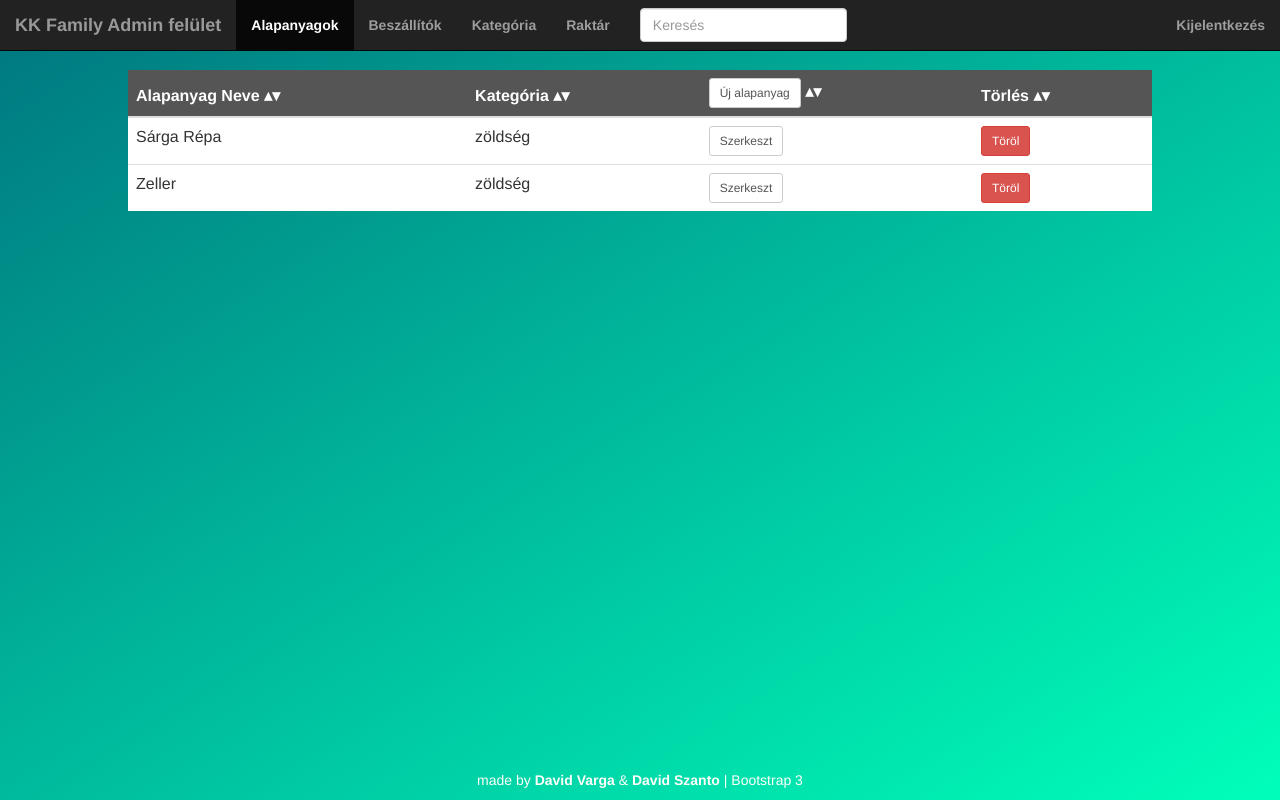
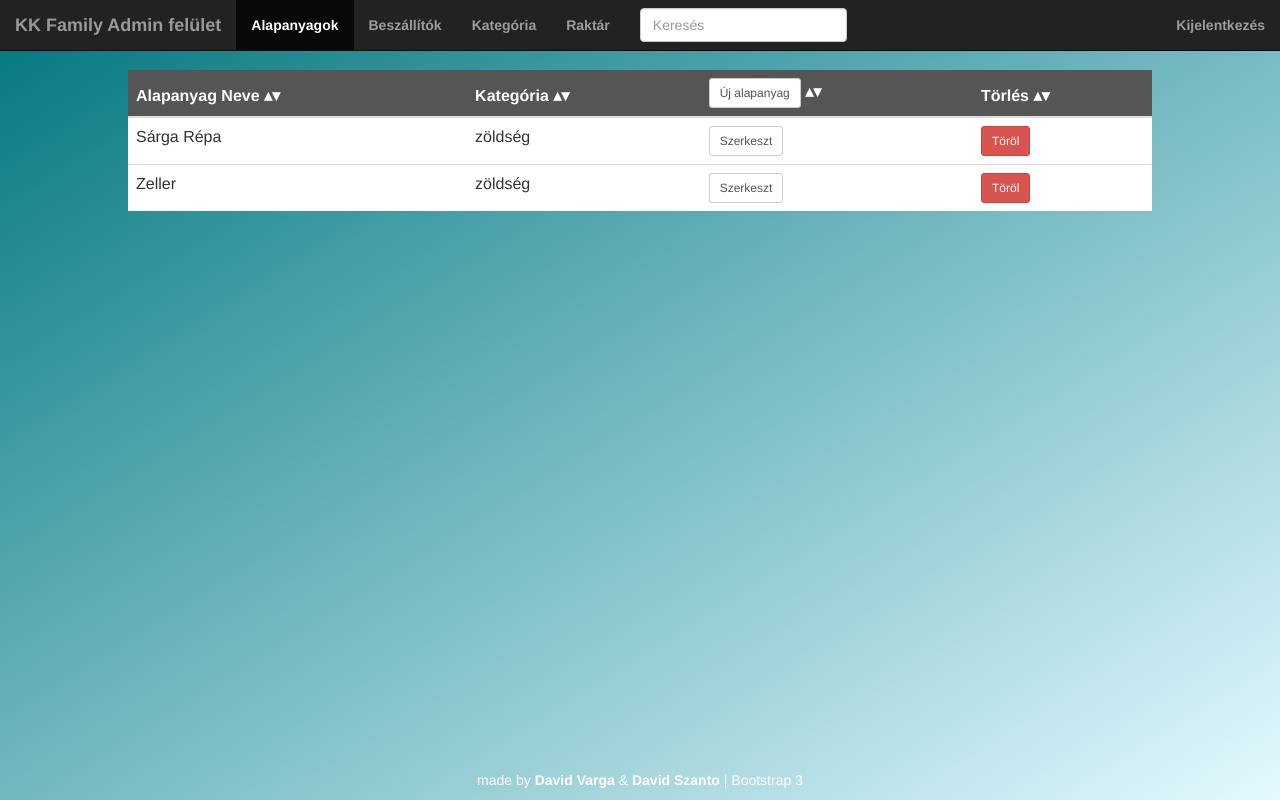
Before and after one commit to davefej/kkfamily, a PHP site: page /admin/product.php in a window 1280 px wide. Run offline with PHP 8.4, Linux system fonts and the light colour scheme; data comes from the database, SQL or seed files in the repository.

Commit message:
Hátterek megváltoztatása

```diff
--- a/css/styles.css
+++ b/css/styles.css
@@ -1,9 +1,9 @@
 body {
     background: red;
-    background: -webkit-linear-gradient(left top, #00767F, #00ffba);
-    background: -o-linear-gradient(bottom right, #00767F, #00ffba);
-    background: -moz-linear-gradient(bottom right, #00767F, #00ffba);
-    background: linear-gradient(to bottom right, #00767F, #00ffba);
+    background: -webkit-linear-gradient(left top, #00767F, #E3F9FF);
+    background: -o-linear-gradient(bottom right, #00767F, #E3F9FF);
+    background: -moz-linear-gradient(bottom right, #00767F, #E3F9FF);
+    background: linear-gradient(to bottom right, #00767F, #E3F9FF);
     background-repeat: no-repeat;
 
    /* background:url(../img/bg.jpg);
```
Also changed, not shown: css/tabletstyles.css (+5 -5 lines).
